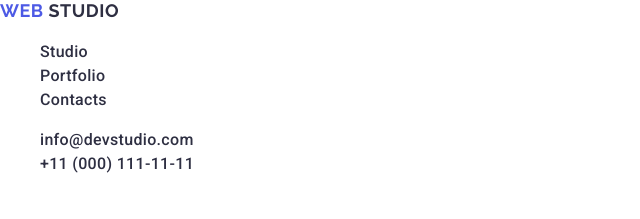
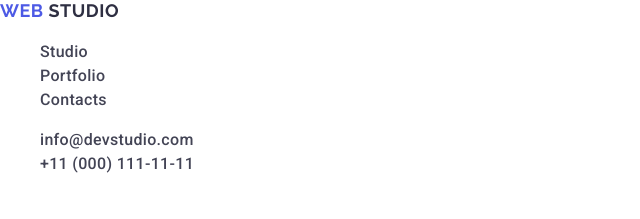
Before and after one commit to RomanH80/goit-markup-hw-02, a plain HTML site: page index.html in a window 1280 px wide. Shown: the top 219 px of the page, 0-640 px from the left. Drawn offline with nearby package versions, Linux system fonts and the light colour scheme.

Commit message:
work big

```diff
--- a/css/style.css
+++ b/css/style.css
@@ -36,7 +36,7 @@ a {
 }
 
 .link {
-    color: #2e2f42;
+    color: #434455;
     font-weight: 500;
     letter-spacing: 0.02em;
 }
--- a/index.html
+++ b/index.html
@@ -21,9 +21,9 @@
       <nav class="menu">
         <a class="link-big" href="./index.html">Web <span>Studio</span></a>
         <ul>
-          <li><a class="link" href="">Studio</a></li>
-          <li><a class="link" href="">Portfolio</a></li>
-          <li><a class="link" href="">Contacts</a></li>
+          <li><a class="link" href="./index.html">Studio</a></li>
+          <li><a class="link" href="./index.html">Portfolio</a></li>
+          <li><a class="link" href="./index.html">Contacts</a></li>
         </ul>
       </nav>
       <address class="contacts">
```
